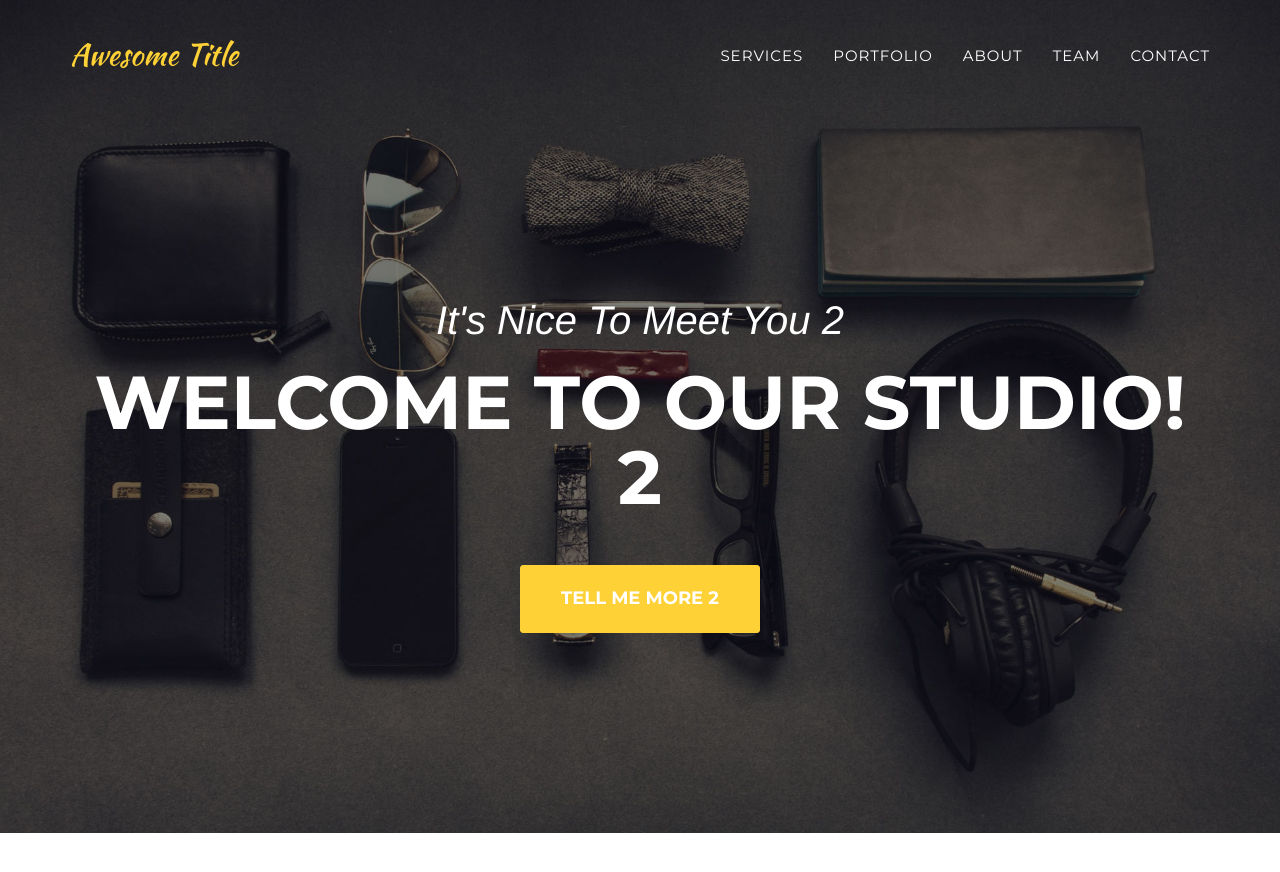
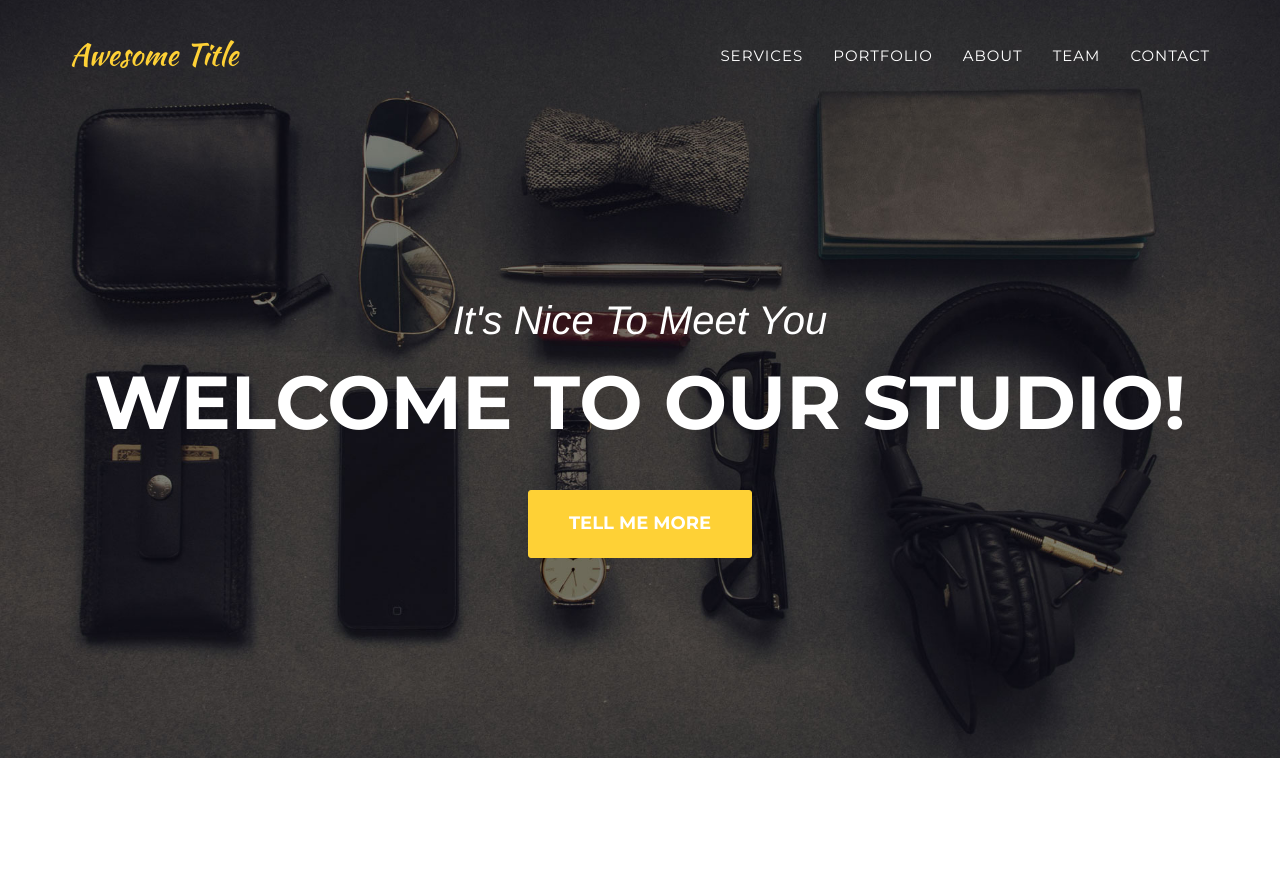
Before and after one commit to AkA84/jekyll-site, a Jekyll site: the page built from index.md, in a window 1280 px wide and 900 px high. Shown: the top 872 px of the window. Built offline with Jekyll 4.4.1, drawn with Linux system fonts in a browser that asks for light colours; some web fonts are replaced; a script that is not in the unit is left out.

Commit message:
Update Homepage “home”

```diff
--- a/index.md
+++ b/index.md
@@ -1,6 +1,6 @@
 ---
 layout: default
-main_heading: Welcome To Our Studio! 2
-sub_heading: It's Nice To Meet You 2
-call_to_action: Tell Me More 2
+main_heading: Welcome To Our Studio!
+sub_heading: It's Nice To Meet You
+call_to_action: Tell Me More
 ---
```
